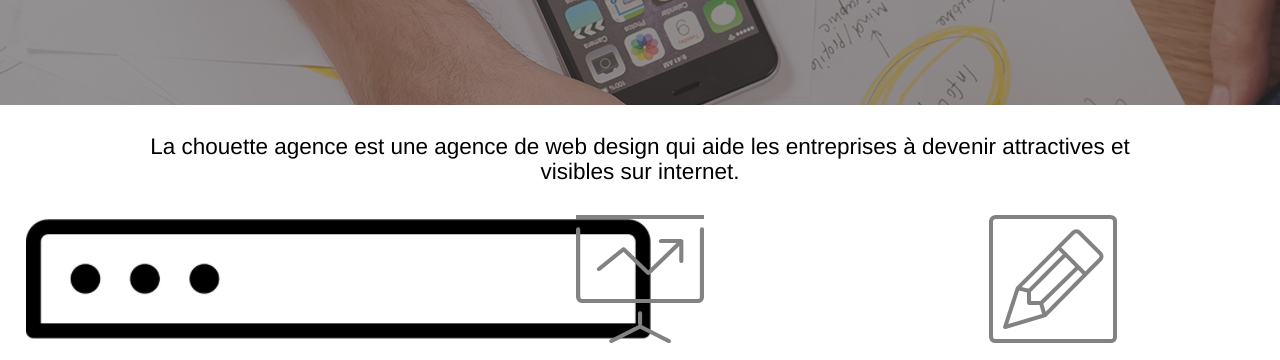
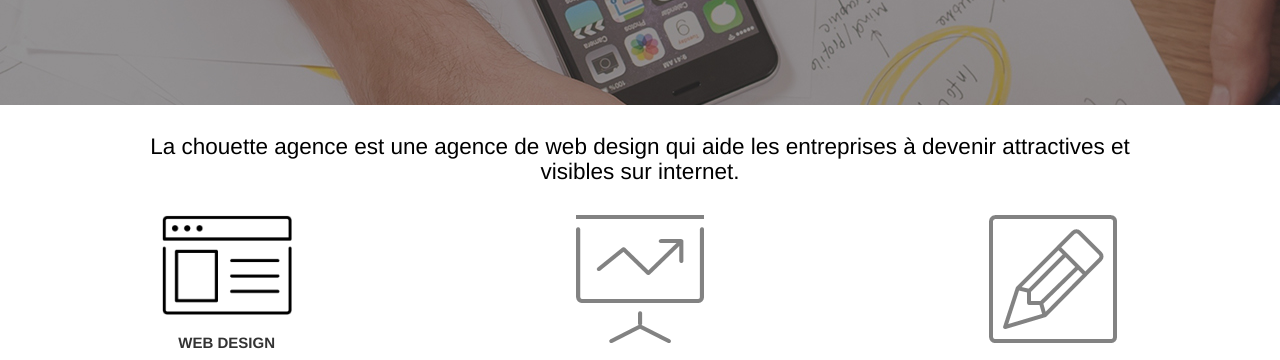
Before and after one commit to marco4435/MarcAntoineBrohan_4_24082021, a plain HTML site: page index.html in a window 1280 px wide. Shown: the part 365-725 px from the top of the page. Drawn offline with nearby package versions, Linux system fonts and the light colour scheme.

Commit message:
Add files via upload

```diff
--- a/index.html
+++ b/index.html
@@ -46,7 +46,7 @@
 			<h2>La chouette agence est une agence de web design qui aide les entreprises à devenir attractives et visibles sur internet.</h2>
 			<div>
 				<figure>
-					<img src="img/browser.png" alt="Description de nos compétences en web design.">
+					<img src="img/browser.png" alt="Description de nos compétences en web design." id="test">
 					<figcaption>
 						<h3>WEB DESIGN</h3>
 						<p>Que vous ayez un site web qui a besoin d’un rafraîchissement ou que vous partiez de zéro, laissez-nous vous réaliser un design dont vous serez fier.</p>
--- a/styles.css
+++ b/styles.css
@@ -167,6 +167,10 @@ footer div i:hover {
   .part2 div figure {
     width: 33%;
   }
+}
+.part2 div figure #test {
+  height: 100px;
+  width: 130px;
 }
 .part2 div figure img {
   border-color: #364577;
```
